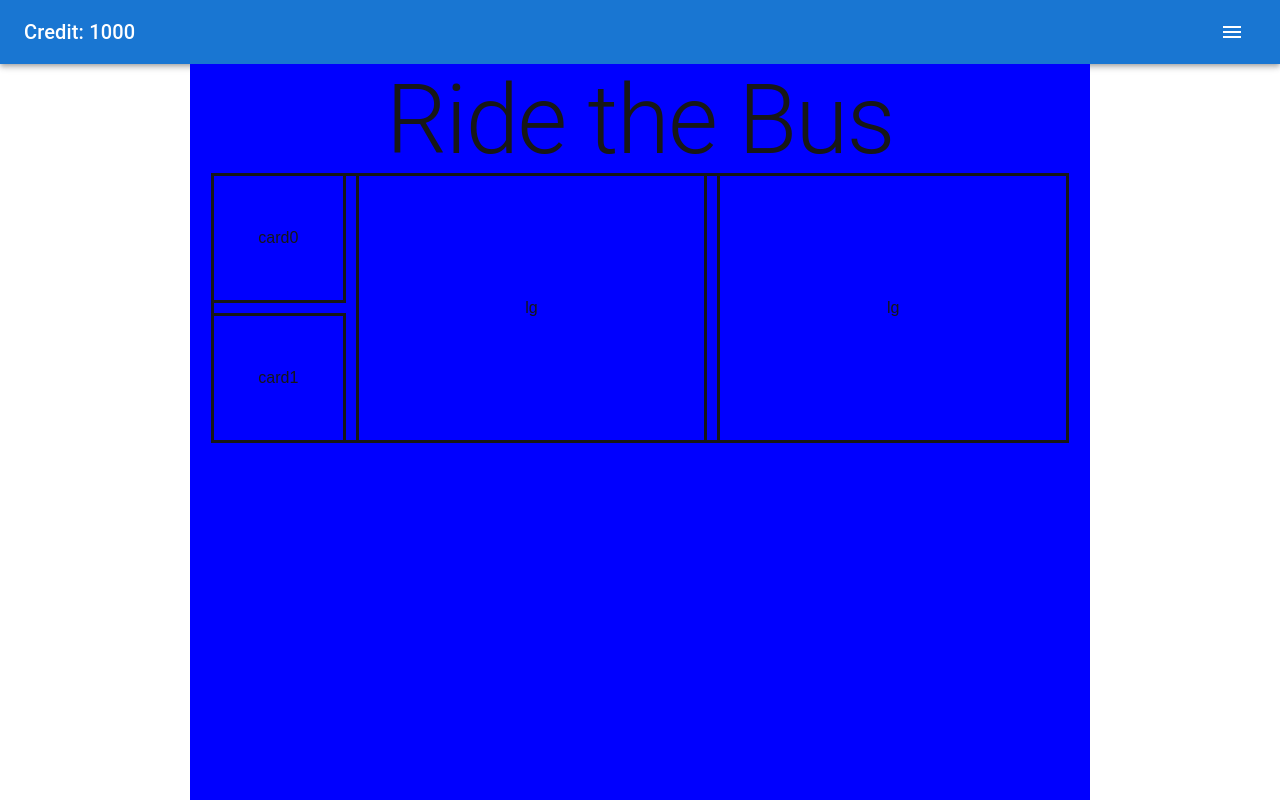
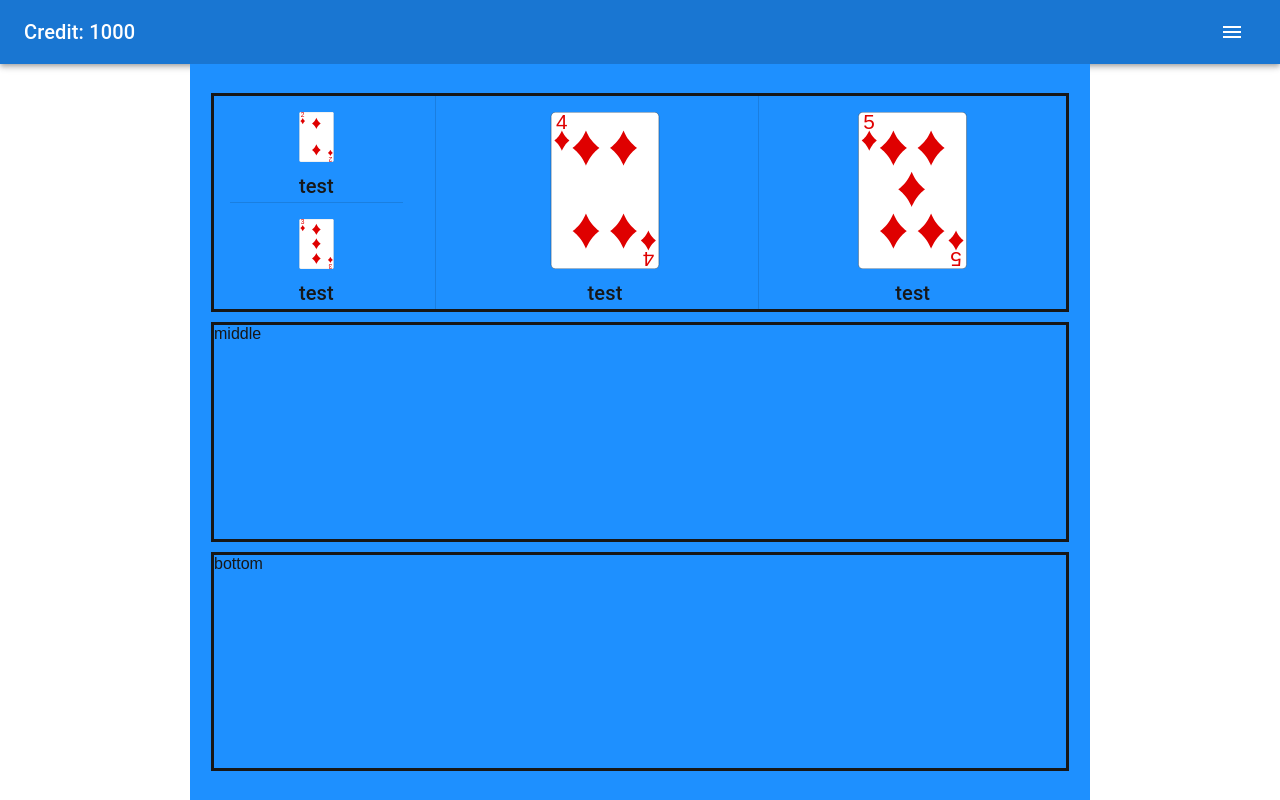
Before and after one commit to ditt-dev/ride-the-bus, a Next.js app: page / in a window 1280 px wide. Built offline with nearby package versions, Linux system fonts and the light colour scheme.

Commit message:
Create CardBox and CardsContainer components

```diff
--- a/app/page.tsx
+++ b/app/page.tsx
@@ -1,18 +1,21 @@
 'use client';
+
+import { CardsContainer } from '@/components';
+
+import Image from 'next/image';
+import card0 from '@/public/faces/0.svg';
 
 import Card from '@/lib/classes';
 import { round1, round2, round3, round4, winMessage } from '@/lib/utils';
 
-import Image from 'next/image';
-import { Button, Box, Container, Grid, Stack, Typography } from '@mui/material';
-import cardBack from '@/public/backs/red2.svg';
+import { Button, Box, Container, Stack, Typography } from '@mui/material';
 
 import { useTheme } from '@mui/material/styles';
 
 export default function Home() {
+	const theme = useTheme();
+
 	const headerHeight = 64;
-
-	const theme = useTheme();
 
 	// round1(0);
 	// round2(0);
@@ -20,84 +23,46 @@ export default function Home() {
 	// round4(0);
 	// winMessage();
 
-	const history = ['card0', 'card1', 2, 3];
-
 	return (
 		<Container
 			maxWidth={'md'}
 			sx={{
-				backgroundColor: 'blue',
+				backgroundColor: 'dodgerblue',
+				display: 'flex',
+				flexDirection: 'column',
 				height: `calc(100vh - ${headerHeight}px)`,
 			}}
 		>
-			<Typography
+			{/* <Typography
 				variant={'h1'}
 				sx={{ display: 'flex', justifyContent: 'center' }}
 			>
 				Ride the Bus
-			</Typography>
+			</Typography> */}
 
-			<Stack sx={{ width: '100%' }}>
-				{/* Cards container */}
-				<Box sx={{ height: '33vh', outline: 'solid' }}>
-					<Grid container spacing={2} sx={{ height: '100%' }}>
-						{/* Display history from rounds 1 and 2 */}
-						<Grid size={2}>
-							<Stack sx={{ height: '100%' }}>
-								{[0, 1].map(historyIdx => {
-									return (
-										<Box
-											key={historyIdx}
-											sx={{
-												alignItems: 'center',
-												display: 'flex',
-												flex: 2,
-												justifyContent: 'center',
-												marginBottom: `${
-													historyIdx === 0 ? theme.spacing(1) : ''
-												}`,
-												marginTop: `${
-													historyIdx === 1 ? theme.spacing(1) : ''
-												}`,
-												outline: 'solid',
-											}}
-										>
-											{history.at(historyIdx)}
-										</Box>
-									);
-								})}
-							</Stack>
-						</Grid>
-
-						<Grid
-							size={5}
+			<Stack
+				spacing={2}
+				sx={{ flex: 1, paddingY: theme.spacing(4) }}
+				useFlexGap
+			>
+				{[
+					<CardsContainer key={'cards'} />,
+					<Box key={'message'}>middle</Box>,
+					// <CardBox key={'test'} />,
+					<Box key={'buttons'}>bottom</Box>,
+				].map(child => {
+					return (
+						<Box
+							key={child.key}
 							sx={{
-								alignItems: 'center',
-								display: 'flex',
-								justifyContent: 'center',
+								flex: 1,
 								outline: 'solid',
 							}}
 						>
-							lg
-						</Grid>
-						<Grid
-							size={5}
-							sx={{
-								alignItems: 'center',
-								display: 'flex',
-								justifyContent: 'center',
-								outline: 'solid',
-							}}
-						>
-							lg
-						</Grid>
-					</Grid>
-				</Box>
-
-				{/* Message container */}
-				<Box></Box>
-				{/* Buttons container */}
-				<Box></Box>
+							{child}
+						</Box>
+					);
+				})}
 			</Stack>
 		</Container>
 	);
--- /dev/null
+++ b/components/CardBox.tsx
@@ -0,0 +1,32 @@
+import { Box, Stack, Typography } from '@mui/material';
+import { useTheme } from '@mui/material/styles';
+import Image from 'next/image';
+
+interface Props {
+	name: string;
+	src: string;
+}
+
+export default function CardBox({ name, src }: Props) {
+	const theme = useTheme();
+
+	return (
+		<Stack
+			spacing={1}
+			sx={{
+				height: '100%',
+				paddingTop: theme.spacing(2),
+				textAlign: 'center',
+				width: '100%',
+			}}
+		>
+			<Box sx={{ flex: 9, position: 'relative' }}>
+				<Image alt={'name'} fill src={src} />
+			</Box>
+
+			<Typography variant={'h6'} sx={{ flex: 1 }}>
+				{name}
+			</Typography>
+		</Stack>
+	);
+}
--- /dev/null
+++ b/components/CardsContainer.tsx
@@ -0,0 +1,54 @@
+import { CardBox } from '@/components/index';
+import { Divider, Stack } from '@mui/material';
+import { useState } from 'react';
+
+import card0 from '@/public/faces/0.svg';
+import card10 from '@/public/faces/10.svg';
+import card20 from '@/public/faces/20.svg';
+import card30 from '@/public/faces/30.svg';
+import cardBack from '@/public/backs/red2.svg';
+
+export default function CardsContainer() {
+	const history = [cardBack, card0, card10, card20, card30];
+
+	const [round, setRound] = useState(3);
+
+	return (
+		<Stack
+			direction={'row'}
+			divider={<Divider orientation={'vertical'} />}
+			spacing={2}
+			sx={{ height: '100%' }}
+		>
+			{/* Display history from rounds 1 and 2 */}
+			<Stack divider={<Divider variant={'middle'} />} sx={{ flex: 1 }}>
+				{[1, 2].map(historyIdx => {
+					return (
+						<CardBox
+							key={historyIdx}
+							name={'test'}
+							src={history.at(historyIdx)}
+						/>
+					);
+				})}
+			</Stack>
+
+			{/* Display history from rounds 3 and 4 */}
+			<Stack
+				direction={'row'}
+				divider={<Divider orientation={'vertical'} />}
+				sx={{ flex: 3 }}
+			>
+				{[3, 4].map(historyIdx => {
+					return (
+						<CardBox
+							key={historyIdx}
+							name={'test'}
+							src={history.at(historyIdx)}
+						/>
+					);
+				})}
+			</Stack>
+		</Stack>
+	);
+}
--- a/components/index.tsx
+++ b/components/index.tsx
@@ -1,3 +1,5 @@
+import CardBox from '@/components/CardBox';
+import CardsContainer from '@/components/CardsContainer';
 import MainHeader from '@/components/MainHeader';
 
-export { MainHeader };
+export { CardBox, CardsContainer, MainHeader };
```
